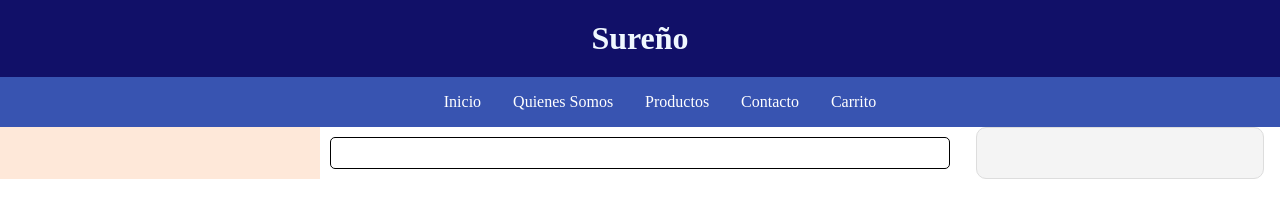
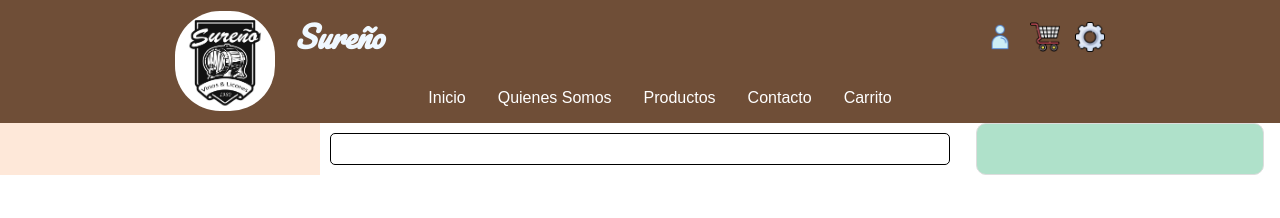
Before and after one commit to luis-sagx/SurenioWebsite, a plain HTML site: page producto.html in a window 1280 px wide. Drawn offline with Linux system fonts and the light colour scheme.

Commit message:
headerModified

```diff
--- /dev/null
+++ b/css/product.css
@@ -0,0 +1,39 @@
+.flex-container {
+    display: flex;
+    margin: 0 auto;
+}
+
+.content{
+    flex-basis: 50%;
+}
+
+.slider-bar{
+    background-color: rgb(254, 232, 217);
+    order: initial;
+    flex-basis: 25%;
+    color: white;
+    display: flex;
+    flex-direction: column;
+    align-items: center;
+}
+
+aside {
+    position: sticky;
+    top: 20px;
+    flex-basis: 20%;
+    background-color: #afe1ca;
+    border: 1px solid #ddd;
+    padding: 15px;
+    border-radius: 10px;
+    margin-left: auto;
+    margin-right: 1rem;
+}
+
+article {
+    border: 1px solid black;
+    border-radius: 5px;
+    text-align: center;
+    padding: 15px;
+    background-color: white;
+    margin: 10px;
+}
--- a/css/styles.css
+++ b/css/styles.css
@@ -2,16 +2,58 @@
     margin: 0;
 }
 
-header{
-    background-color: rgb(17, 16, 104);
+body{
+    font-family: Intro, arial, 'Helvetica Neue', Helvetica, Arial, sans-serif, arial;
+}
+
+header {
+    background-color: #6F4E37;
     color: aliceblue;
-    text-align: center;
-    padding: 20px;
+    padding: 10px 20px;
+}
+
+.header{
+    margin: 0 auto;
+    width: 75%;
+    display: flex;
+    align-items: center;
+    justify-content: space-between; /* Distribuye el contenido entre los extremos */
+}
+
+.mark {
+    display: flex;
+    align-items: center; /* Centra verticalmente los elementos dentro de .mark */
+}
+
+.mark img {
+    width: 100px;
+    border-radius: 45%;
+    position: absolute; /* Alinea el logo independientemente del flexbox */
+    margin-top: 3rem;
+}
+
+.mark h1 {
+    font-style: italic;
+    font-family: "Pacifico";
+    font-size: 30px;
+    margin-left: 120px;
+}
+
+.options {
+    display: flex;
+    align-items: center;
+    gap: 15px; /* Espacio entre los íconos */
+}
+
+.options img {
+    width: 30px; /* Tamaño de los íconos */
+    height: auto;
+    cursor: pointer; /* Cambia el cursor al pasar por encima */
 }
 
 nav {
     width: 100%;
-    background-color: rgb(56, 84, 177);
+    background-color: #6F4E37;
     text-align: center;
 }
 
@@ -34,49 +76,3 @@ nav ul li a {
 nav ul li a:hover {
     color: #d1d6d7;
 }
-
-.flex-container {
-    display: flex;
-    margin: 0 auto;
-}
-
-.content{
-    flex-basis: 50%;
-}
-
-.slider-bar{
-    background-color: rgb(254, 232, 217);
-    order: initial;
-    flex-basis: 25%;
-    color: white;
-    display: flex;
-    flex-direction: column;
-    align-items: center;
-}
-
-aside {
-    position: sticky;
-    top: 20px;
-    flex-basis: 20%;
-    background-color: #f4f4f4;
-    border: 1px solid #ddd;
-    padding: 15px;
-    border-radius: 10px;
-    margin-left: auto;
-    margin-right: 1rem;
-}
-
-article {
-    border: 1px solid black;
-    border-radius: 5px;
-    text-align: center;
-    padding: 15px;
-    background-color: white;
-    margin: 10px;
-}
-
-.boton{
-    background-color: black;
-    border-radius: 10px;
-    padding: 10px;
-}
--- a/producto.html
+++ b/producto.html
@@ -4,12 +4,24 @@
     <meta charset="UTF-8">
     <meta name="viewport" content="width=device-width, initial-scale=1.0">
     <link rel="stylesheet" href="./css/styles.css">
+    <link rel="stylesheet" href="./css/product.css">
+    <link href="https://fonts.googleapis.com/css2?family=Pacifico&display=swap" rel="stylesheet">
     <title>Sureño</title>
 </head>
 <body>
     <div class="container">
         <header>
-            <h1>Sureño</h1>
+            <div class="header">
+                <div class="mark">
+                    <img src="./images/logo.jpg" alt="logo">
+                    <h1>Sureño</h1>
+                </div>
+                <div class="options">
+                    <img src="./images/usuario.png" alt="user">
+                    <img src="./images/carrito-de-compras.png" alt="shop">
+                    <img src="./images/configuraciones.png" alt="setting">
+                </div>
+            </div>
         </header>
         <nav>
             <ul>
```
Also changed, not shown: StartPage.html (deleted), images/carrito-de-compras.png (added), images/configuraciones.png (added), images/header.png (added), images/logo.jpg (added), images/usuario.png (added).
